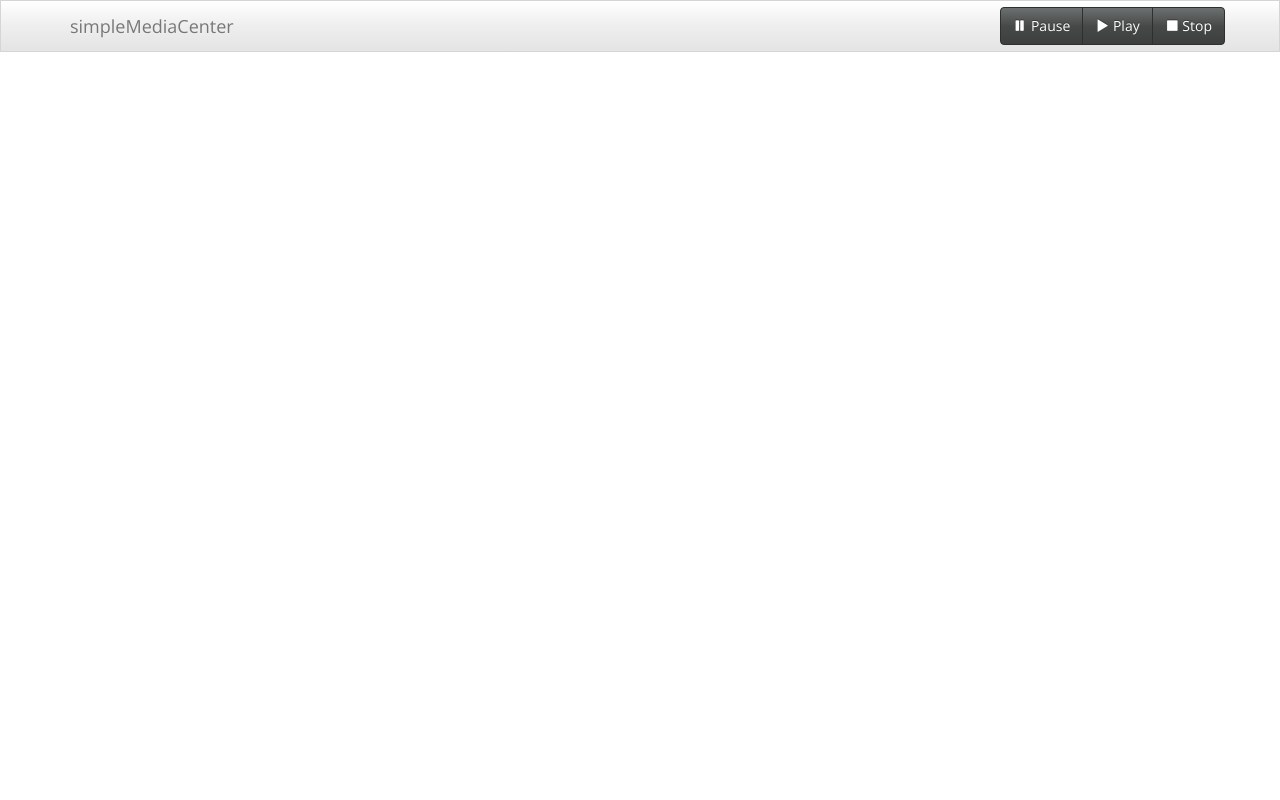
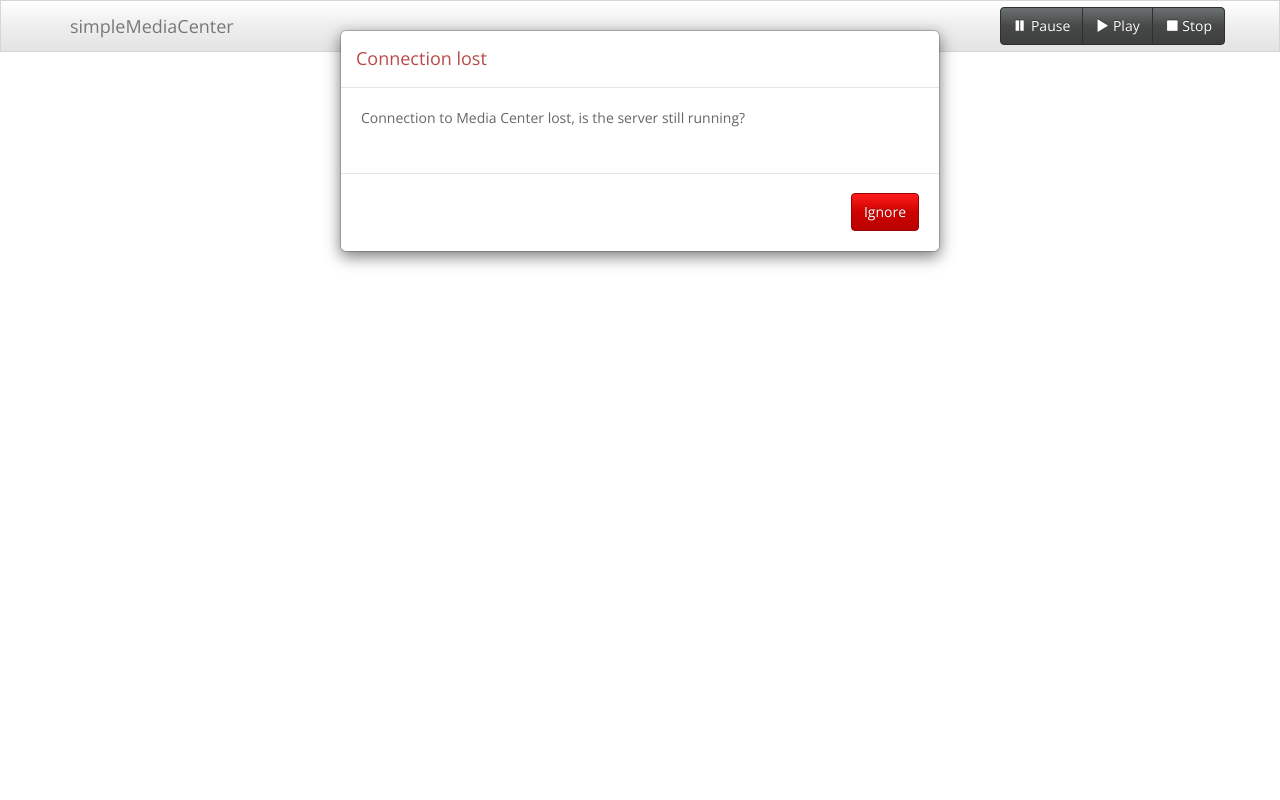
Before and after one commit to ingwinlu/simpleMediaCenter, a Python web app: template simpleMediaCenter/interface/templates/index.html in a window 1280 px wide. Run offline with Jinja, Linux system fonts and the light colour scheme; the template is opened without the code that fills it, so the values that code supplies are empty; some libraries are stand-ins or nearby versions; some web fonts are replaced.

Commit message:
added way to display exceptions/errors

```diff
--- a/simpleMediaCenter/interface/static/simpleMediaCenter.js
+++ b/simpleMediaCenter/interface/static/simpleMediaCenter.js
@@ -36,6 +36,12 @@ function update(){
             clearInterval(runUpdate)
             var err = textStatus + ", " + error;
             console.log( "Request Failed: " + err );
-            alert("Could not load json, is the Server running?")
+            showException('Connection lost', 'Connection to Media Center lost, is the server still running?')
         });
 }
+
+function showException(title, body){
+    $("#exception-title").text(title)
+    $("#exception-body").text(body)
+    $("#exception").show();
+}
--- /dev/null
+++ b/simpleMediaCenter/interface/templates/alertbox.html
@@ -0,0 +1,37 @@
+{#
+
+                <button type="button" class="close">×</button>
+
+    <div class="modal-content">
+      <div class="modal-header">
+        <button type="button" class="close" data-dismiss="modal" aria-hidden="true">×</button>
+        <h4 class="modal-title">Modal title</h4>
+      </div>
+      <div class="modal-body">
+        <p>One fine body…</p>
+      </div>
+      <div class="modal-footer">
+        <button type="button" class="btn btn-default" data-dismiss="modal">Close</button>
+        <button type="button" class="btn btn-primary">Save changes</button>
+      </div>
+    </div>
+
+    <button type="button" onclick='$("#exception").show();' >show modal</button>
+<button type="button" onclick='$("#exception").hide();' >hide modal</button>
+#}
+
+<div class="modal" id="exception">
+  <div class="modal-dialog">
+        <div class="modal-content">
+            <div class="modal-header">
+                <h4 class="modal-title text-danger" id="exception-title"><strong>Modal title</strong></h4>
+            </div>
+            <div class="modal-body">
+                <p id="exception-body">Your error message goes here...</p>
+            </div>
+            <div class="modal-footer">
+                <button type="button" class="btn btn-danger" onclick='$("#exception").hide();'>Ignore</button>
+            </div>
+        </div>
+  </div>
+</div>
--- a/simpleMediaCenter/interface/templates/base.html
+++ b/simpleMediaCenter/interface/templates/base.html
@@ -29,6 +29,7 @@
       {% else %}
         <div class="col-sm-12">
       {% endif %}
+            {% include "alertbox.html" %}
             <section id=content>
                 {% block content %}
                 {% endblock %}
```
